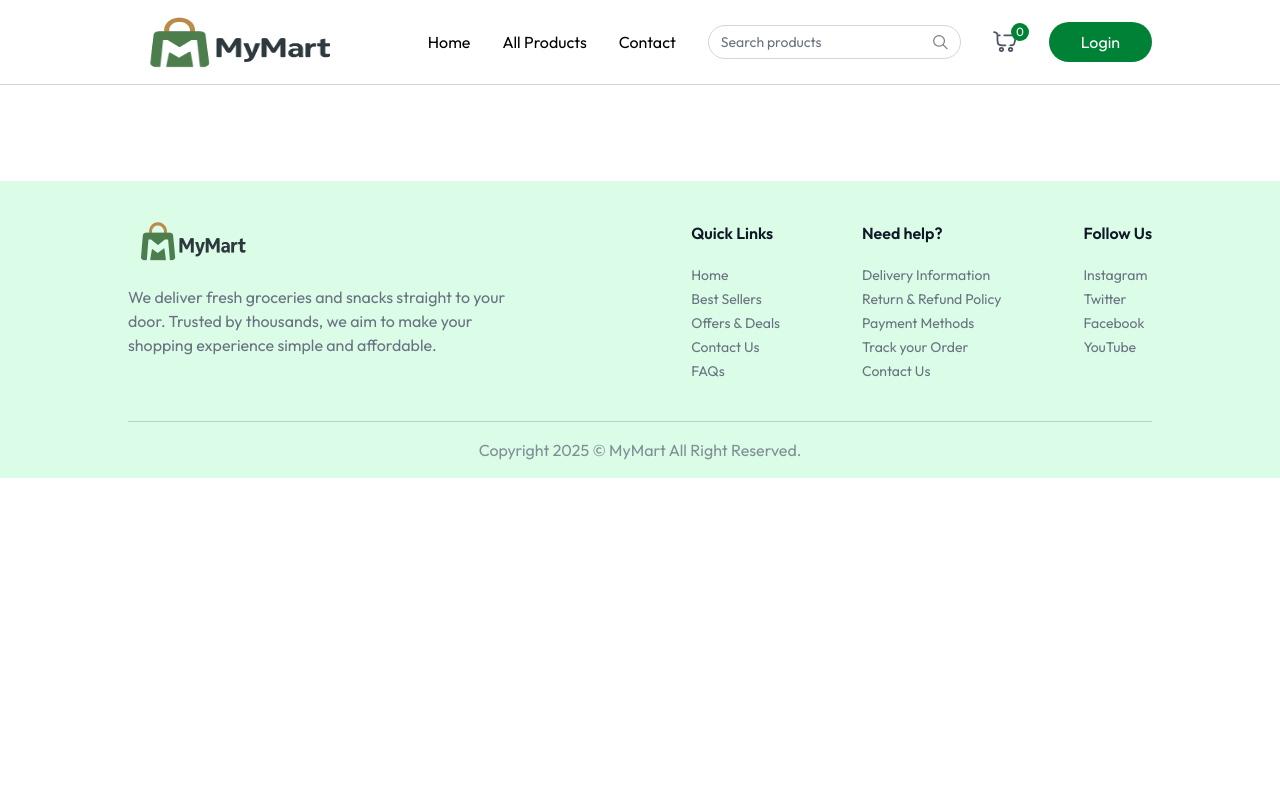
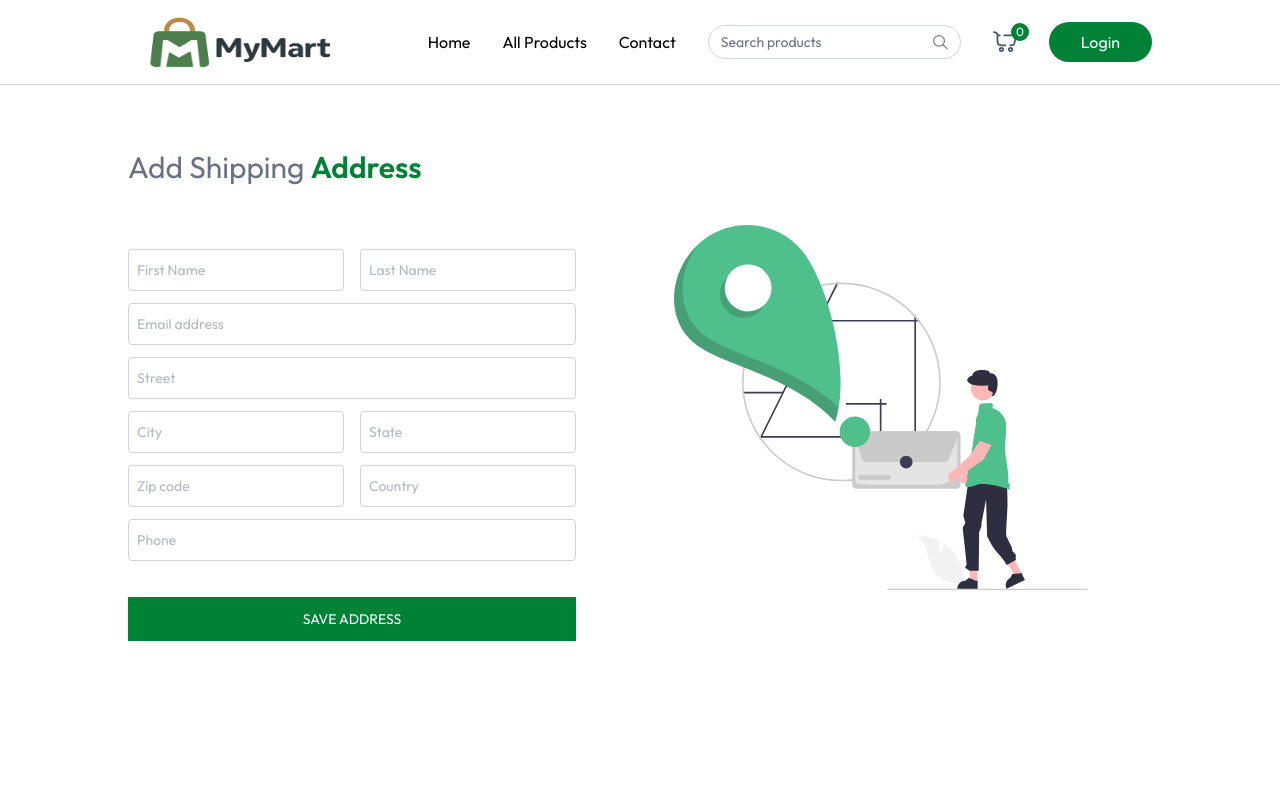
Before and after one commit to VikasKumar281/MyMart, a React (Vite) app in the folder client/: page /add-address in a window 1280 px wide. Shown: the top 800 px of the page. Built offline with nearby package versions, Linux system fonts and the light colour scheme.

Commit message:
Created Address page

```diff
--- a/client/src/App.jsx
+++ b/client/src/App.jsx
@@ -10,6 +10,7 @@
 import ProductCategory from './pages/ProductCategory.jsx';
 import ProductDetails from './pages/ProductDetails.jsx';
 import Cart from './pages/Cart.jsx';
+import AddAddress from './pages/AddAddress.jsx';
 
 const App = () => {
 
@@ -33,6 +34,7 @@
             <Route path='/products/:category' element={<ProductCategory/>} />
             <Route path='/products/:category/:id' element={<ProductDetails/>} />
             <Route path='/cart' element={<Cart/>} />
+            <Route path='/add-address' element={<AddAddress/>} />
           </Routes>
 
        </div>
--- /dev/null
+++ b/client/src/pages/AddAddress.jsx
@@ -0,0 +1,109 @@
+import React, { useEffect, useState } from 'react'
+import { assets } from '../assets/assets'
+import { useAppContext } from '../context/AppContext'
+import toast from 'react-hot-toast'
+
+// Input Field Component
+const InputField = ({ type, placeholder, name, handleChange, address })=>(
+    <input className='w-full px-2 py-2.5 border border-gray-500/30 rounded outline-none text-gray-500 focus:border-primary transition'
+    type={type}
+    placeholder={placeholder}
+    onChange={handleChange}
+    name={name}
+    value={address[name]}
+    required
+     />
+)
+
+const AddAddress = () => {
+
+    const {axios, user, navigate} = useAppContext();
+
+    const [address, setAddress] = useState({
+        firstName: '',
+        lastName: '',
+        email: '',
+        street: '',
+        city: '',
+        state: '',
+        zipcode: '',
+        country: '',
+        phone: '',
+    })
+
+    const handleChange = (e)=>{
+        const { name, value } = e.target;
+
+        setAddress((prevAddress)=>({
+            ...prevAddress,
+            [name]: value,
+        }))
+        console.log(address);
+
+    }
+
+
+
+    const onSubmitHandler = async (e)=>{
+        e.preventDefault();
+        try {
+            const {data} = await axios.post('/api/address/add', {address});
+
+            if (data.success){
+                toast.success(data.message)
+                navigate('/cart')
+            }else{
+                toast.error(data.message)
+            }
+        } catch (error) {
+            toast.error(error.message)
+        }
+    }
+
+    // useEffect(()=>{
+    //     if(!user){
+    //         navigate('/cart')
+    //     }
+    // },[])
+
+  return (
+    <div className='mt-16 pb-16'>
+      <p className='text-2xl md:text-3xl text-gray-500'>Add Shipping <span className='font-semibold text-green-700'>Address</span></p>
+      <div className='flex flex-col-reverse md:flex-row justify-between mt-10'>
+            <div className='flex-1 max-w-md'>
+             <form onSubmit={onSubmitHandler} className='space-y-3 mt-6 text-sm'>
+
+                <div className='grid grid-cols-2 gap-4'>
+                    <InputField handleChange={handleChange} address={address} name='firstName' type="text" placeholder="First Name"/>
+                    <InputField handleChange={handleChange} address={address} name='lastName' type="text" placeholder="Last Name"/>
+                </div>
+
+                <InputField handleChange={handleChange} address={address} name='email' type="email" placeholder="Email address" />
+                <InputField handleChange={handleChange} address={address} name='street' type="text" placeholder="Street" />
+
+                <div className='grid grid-cols-2 gap-4'>
+                    <InputField handleChange={handleChange} address={address} name='city' type="text" placeholder="City" />
+                    <InputField handleChange={handleChange} address={address} name='state' type="text" placeholder="State" />
+                </div>
+
+                <div className='grid grid-cols-2 gap-4'>
+                    <InputField handleChange={handleChange} address={address} name='zipcode' type="number" placeholder="Zip code" />
+                    <InputField handleChange={handleChange} address={address} name='country' type="text" placeholder="Country" />
+                </div>
+
+                <InputField handleChange={handleChange} address={address} name='phone' type="text" placeholder="Phone" />
+
+                <button className='w-full mt-6 bg-green-700 text-white py-3 hover:bg-primary-dull transition cursor-pointer uppercase'>
+                    Save address
+                </button>
+
+
+             </form>
+            </div>
+            <img className='md:mr-16 mb-16 md:mt-0' src={assets.add_address_iamge} alt="Add Address" />
+      </div>
+    </div>
+  )
+}
+
+export default AddAddress;
```
Also changed, not shown: 1 other file (tests, documents, lock files or other folders).
